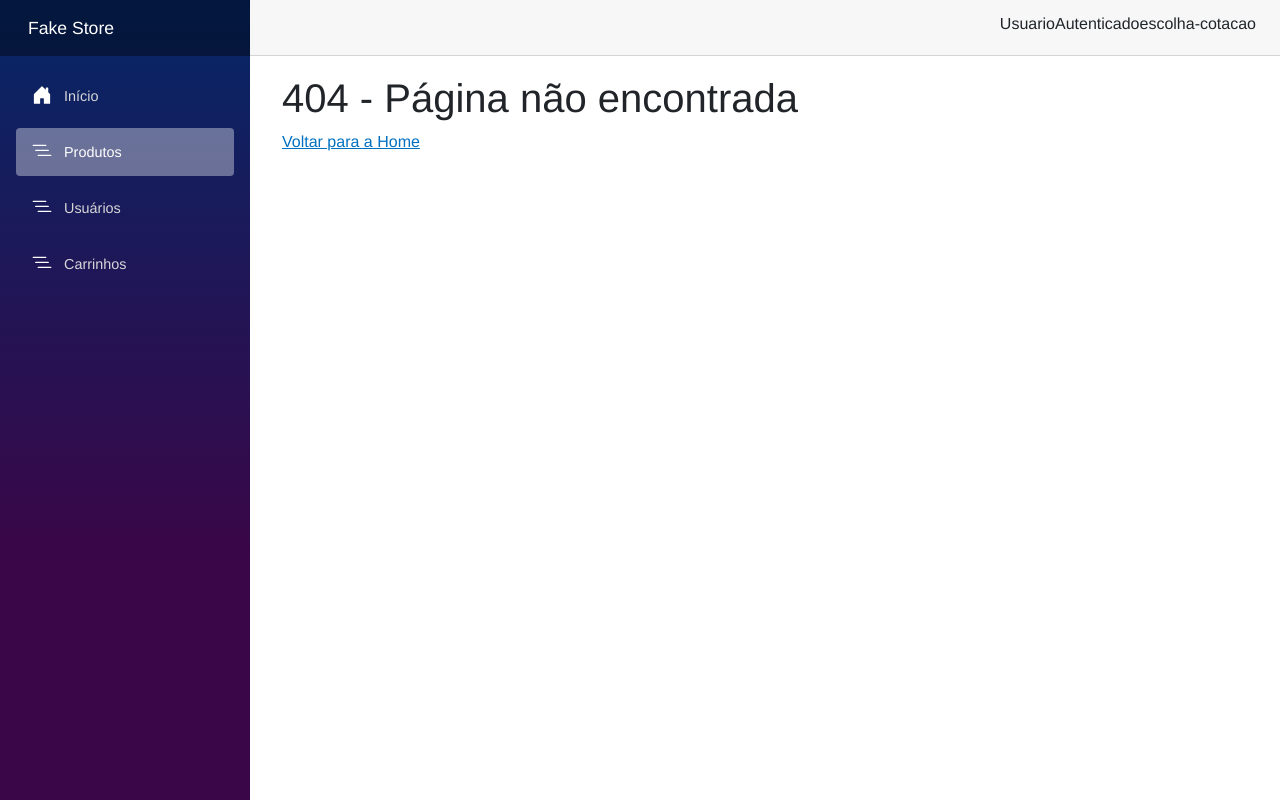
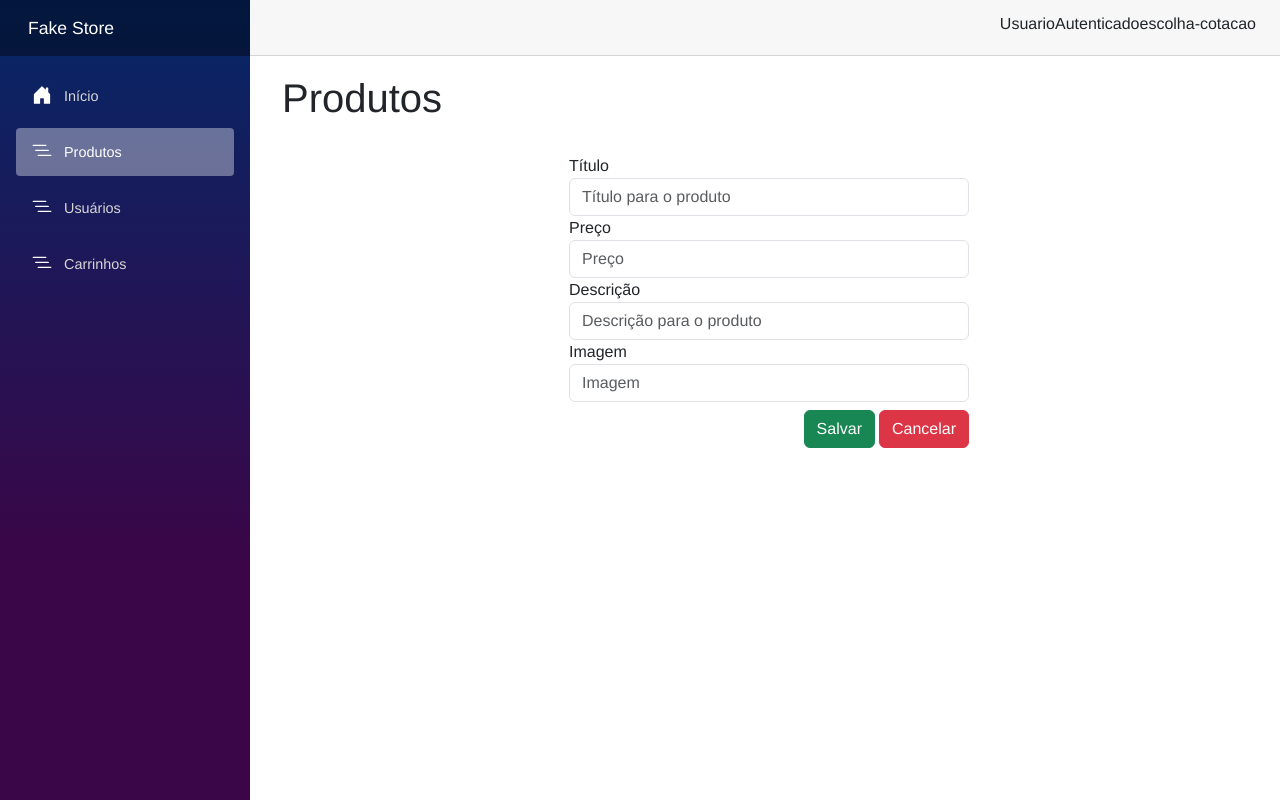
Before and after one commit to lucianotres/fake-store-vue, a Vue app: page /produtos in a window 1280 px wide. Before the commit this address had no page. Built offline with nearby package versions, Linux system fonts and the light colour scheme; the HTML template or start-up script is replaced by a standard one.

Commit message:
Iniciado componente de produto

```diff
--- /dev/null
+++ b/src/components/ProdutoView.vue
@@ -0,0 +1,81 @@
+<template>
+  <div class="h-100 d-flex flex-column align-items-center justify-content-center">
+    <div class="row formStyle p-0">
+      <div class="col-12 col-md-12 p-4">
+        <form @submit.prevent="Salvar">
+          <div class="mb-6">
+            <label class="form-label" for="title">Título</label>
+            <input
+              class="form-control"
+              type="text"
+              id="title"
+              placeholder="Título para o produto"
+              v-model="product.title"
+            />
+          </div>
+          <div class="mb-6">
+            <label class="form-label" for="price">Preço</label>
+            <input
+              class="form-control"
+              type="number"
+              step="0.01"
+              id="price"
+              placeholder="Preço"
+              v-model.number="product.price"
+            />
+          </div>
+          <div class="mb-6">
+            <label class="form-label" for="descr">Descrição</label>
+            <input
+              class="form-control"
+              type="text"
+              id="descr"
+              placeholder="Descrição para o produto"
+              v-model="product.description"
+            />
+          </div>
+          <div class="mb-6">
+            <label class="form-label" for="image">Imagem</label>
+            <input
+              class="form-control"
+              type="url"
+              id="image"
+              placeholder="Imagem"
+              v-model="product.image"
+            />
+          </div>
+
+          <div class="text-end">
+            <button type="submit" class="btn btn-success me-1">Salvar</button>
+            <button type="button" class="btn btn-danger" @onclick="Cancelar">Cancelar</button>
+          </div>
+        </form>
+      </div>
+    </div>
+  </div>
+</template>
+
+<style scoped>
+.form-label {
+  margin-bottom: 0;
+}
+
+.text-end {
+  margin-top: 8px;
+}
+
+.formStyle div:first-child {
+  min-width: 400px;
+}
+</style>
+
+<script setup lang="ts">
+import { reactive } from 'vue'
+import { Product } from '@/models/Produto'
+
+const product = reactive<Product>({} as Product)
+
+const Salvar = () => {}
+
+const Cancelar = () => {}
+</script>
--- /dev/null
+++ b/src/models/Produto.ts
@@ -0,0 +1,14 @@
+export interface Rating {
+  rate: number
+  count: number
+}
+
+export interface Product {
+  id: number
+  title: string
+  price: number
+  description: string
+  category: string
+  image: string
+  rating: Rating
+}
--- a/src/router/index.ts
+++ b/src/router/index.ts
@@ -1,6 +1,7 @@
 import { createRouter, createWebHistory } from 'vue-router'
 import HomeView from '@/views/HomeView.vue'
 import NotFound from '@/views/NotFound.vue'
+import ProdutosView from '@/views/ProdutosView.vue'
 
 const router = createRouter({
   history: createWebHistory(import.meta.env.BASE_URL),
@@ -10,6 +11,11 @@ const router = createRouter({
       name: 'home',
       component: HomeView,
     },
+    {
+      path: '/produtos',
+      name: 'produtos',
+      component: ProdutosView,
+    },
     { path: '/:pathMatch(.*)*', name: 'NotFound', component: NotFound },
   ],
 })
--- /dev/null
+++ b/src/views/ProdutosView.vue
@@ -0,0 +1,9 @@
+<script setup lang="ts">
+import ProdutoView from '@/components/ProdutoView.vue'
+</script>
+
+<template>
+  <h1>Produtos</h1>
+
+  <ProdutoView />
+</template>
```
